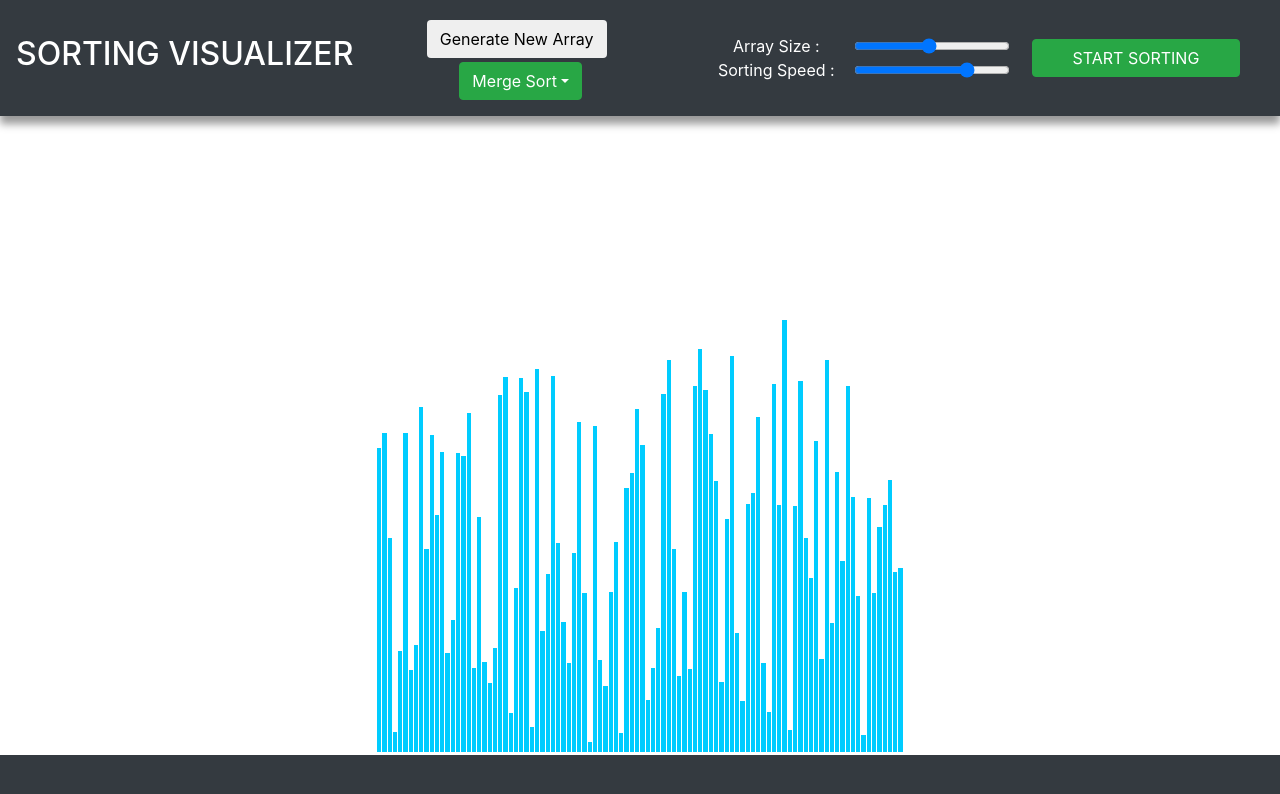
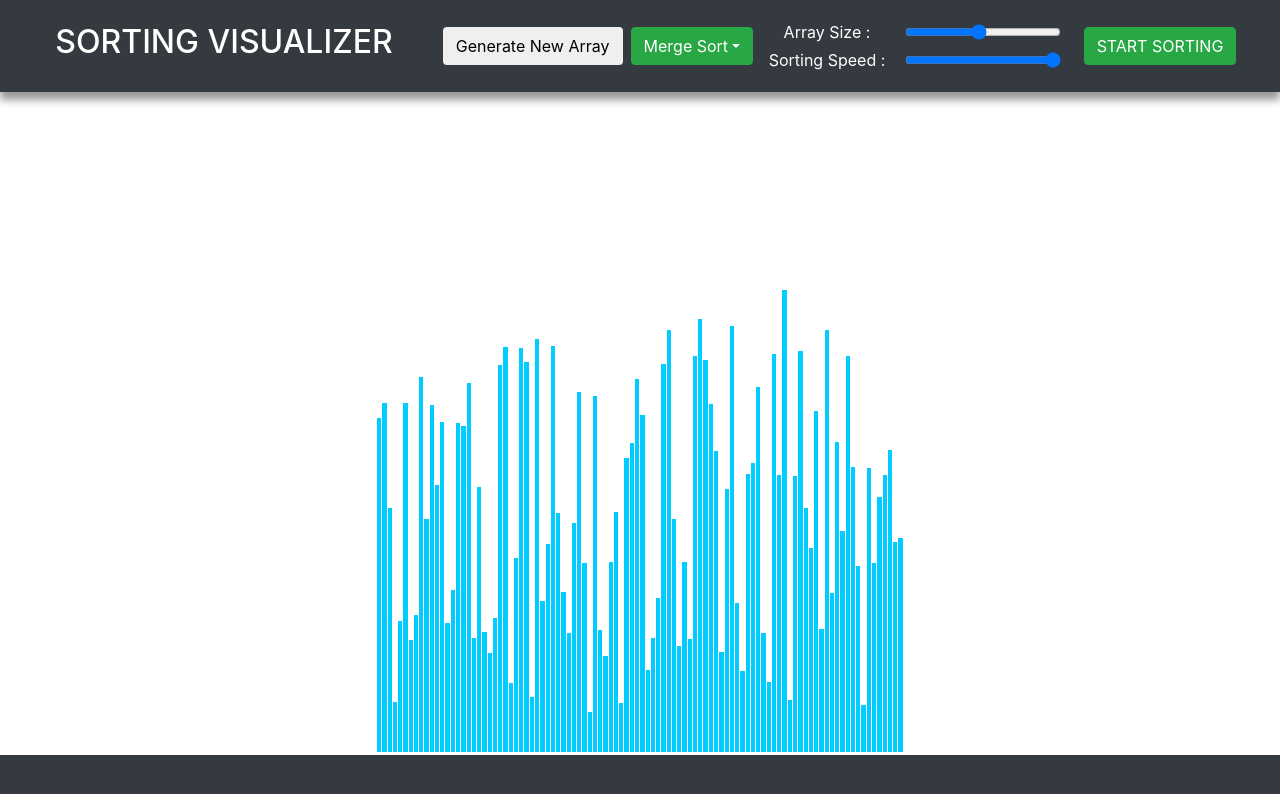
Before and after one commit to tusharmonga014/Sorting-Visualizer, a React (Create React App) app: page / in a window 1280 px wide. Shown: the top 794 px of the page. Built offline with nearby package versions, Linux system fonts and the light colour scheme.

Commit message:
UI updated

```diff
--- a/src/components/ArrayBars/ArrayBars.css
+++ b/src/components/ArrayBars/ArrayBars.css
@@ -14,6 +14,7 @@ body {
     left: 0;
     margin-left: auto;
     margin-right: auto;
+    overflow-y: inherit;
     position: absolute;
     right: 0;
 }
--- a/src/components/ArrayBars/ArrayBars.jsx
+++ b/src/components/ArrayBars/ArrayBars.jsx
@@ -110,7 +110,7 @@ class ArrayBars extends Component {
         const barsDisplayAreaWidth = this.getBarsDisplayAreaWidth(arraySize);
         const marginBetween = this.getMarginBetweenBars(arraySize);
         const barWidth = this.getBarWidth(arraySize, barsDisplayAreaWidth, marginBetween);
-        const displayBarHeight = arraySize < 23 ? true : false;
+        const displayBarHeight = window.screen.width >= 500 && arraySize < 23 ? true : false;
 
         return (
             <div>
@@ -120,7 +120,7 @@ class ArrayBars extends Component {
                             let backgroundColor = currentlyChecking.includes(idx) ? BAR_COLOUR_WHILE_CHECKING : BAR__COLOUR_DEFAULT;
                             backgroundColor = idx === pivot ? BAR_COLOUR_PIVOT : backgroundColor;
                             backgroundColor = sortedArray.includes(idx) ? BAR_COLOUR_SORTED : backgroundColor;
-                            let barIdForHeightDisplay = 'bar' + idx;
+                            const barIdForHeightDisplay = 'bar' + idx;
                             this.enableControlbarFeaturesWhenArrayIsSorted();
 
                             return (
--- a/src/components/ControlBar/ControlBar.css
+++ b/src/components/ControlBar/ControlBar.css
@@ -1,9 +1,12 @@
 /* classes */
 
 .nav {
+    -moz-box-shadow: 0 8px 8px 0px #999;
     -webkit-box-shadow: 0 8px 8x 0px #999;
-    -moz-box-shadow: 0 8px 8px 0px #999;
     box-shadow: 0 8px 8px 0px #999;
+    position: absolute;
+    top: 0;
+    width: 100%;
 }
 
 .slider-controls {
--- a/src/components/ControlBar/ControlBar.jsx
+++ b/src/components/ControlBar/ControlBar.jsx
@@ -90,11 +90,11 @@ class ControlBar extends Component {
 
     return (
       <div className='nav navbar navbar-dark bg-dark text-center p-3'>
-        <div className='navbar navbar-brand col-sm-12 col-md-6 col-lg-3 text-center m-0 p-0'>
+        <div className='navbar navbar-brand col-sm-12 col-md-6 col-lg-4 text-center m-0 p-0'>
           <h2>SORTING VISUALIZER</h2>
         </div>
 
-        <div className="col-sm-12 col-md-6 col-lg-3  text-center">
+        <div className="col-sm-12 col-md-6 col-lg-3 text-center m-0 p-0 array-algo-buttons">
           <button className='generate-array-button btn btn-white btn-round mt-1 mb-1 mr-2 input-disable-when-running'
             onClick={() => { this.resetArray(arraySize) }}>
             Generate New Array
@@ -144,22 +144,22 @@ class ControlBar extends Component {
         </div>
 
         <div className='col-md-12 col-lg-3 row slider-controls'>
-          <div className='text-white text-center text-disable-when-running slider-controls col-sm-3 col-md-6 col-lg-6'>
+          <div className='text-white text-center text-disable-when-running slider-controls col-sm-3 col-md-6 col-lg-6 mt-1 mb-1'>
             Array Size :
           </div>
           <input
-            className='input-disable-when-running text-center slider-controls slider-range col-sm-7 col-md-6 col-lg-6'
+            className='input-disable-when-running text-center slider-controls slider-range col-sm-7 col-md-6 col-lg-6 mt-1 mb-1'
             type="range"
             min={MIN_ARRAY_SIZE}
             max={MAX_ARRAY_SIZE}
             defaultValue={DEFAULT_ARRAY_SIZE}
             onChange={this.changeArraySize}
           />
-          <div className='text-white text-center text-disable-when-running slider-controls col-sm-3 col-md-6 col-lg-6'>
+          <div className='text-white text-center text-disable-when-running slider-controls col-sm-3 col-md-6 col-lg-6 mb-1'>
             Sorting Speed :
           </div>
           <input
-            className='input-disable-when-running text-center slider-controls slider-range col-sm-7 col-md-6 col-lg-6'
+            className='input-disable-when-running text-center slider-controls slider-range col-sm-7 col-md-6 col-lg-6 mb-1'
             type="range"
             min="1"
             max={SORTING_SPEED_UPPER_LIMIT}
@@ -168,11 +168,13 @@ class ControlBar extends Component {
           />
         </div>
 
-        <button
-          className="btn btn-success mr-4 col-sm-12 col-md-12 col-lg-2"
-          onClick={this.startSorting}>
-          START SORTING
-        </button>
+        <div className="col-sm-12 col-md-12 col-lg-2 text-center">
+          <button
+            className="btn btn-success"
+            onClick={this.startSorting}>
+            START SORTING
+          </button>
+        </div>
 
       </div>
     )
--- a/src/defaults/index.js
+++ b/src/defaults/index.js
@@ -1,7 +1,7 @@
 /**
  * Array's lowest value
  */
-const ARRAY_MIN_VALUE = 10;
+const ARRAY_MIN_VALUE = 40;
 /**
  * Array's largest value
  * ARRAY_MAX_VALUE > 500 will overlap with Control-Bar
@@ -12,8 +12,8 @@ const ARRAY_MAX_VALUE = 425;
  * Sorting speed range
  * SORTING_SPEED_LOWER_LIMIT is 0 always
  */
-const SORTING_SPEED_UPPER_LIMIT = 800;
-const DEFAULT_SELECTED_SPEED = 600;
+const SORTING_SPEED_UPPER_LIMIT = 100;
+const DEFAULT_SELECTED_SPEED = 100;
 
 /**
  * Minimum array length
@@ -22,8 +22,8 @@ const MIN_ARRAY_SIZE = 10;
 /**
  * Maximum array length
  */
-const MAX_ARRAY_SIZE = 200;
-const DEFAULT_ARRAY_SIZE = 100;
+const MAX_ARRAY_SIZE = window.screen.width <= 600 ? 100 : 200;
+const DEFAULT_ARRAY_SIZE = MAX_ARRAY_SIZE / 2;
 
 /**
  * Bar colour when its neither sorted
@@ -57,7 +57,9 @@ const DEFAULT_SELECTED_ALGORITHM = 'MERGE_SORT';
  * @returns space between each bar depending upon the arraySize
  */
 const MARGIN_BETWEEN_BARS = (arraySize) => {
-    return arraySize <= 10 ? 4 : arraySize <= 50 ? 2 : 1
+    return arraySize <= 10 ? 4
+        : arraySize <= 50 ? 2
+            : 1
 };
 
 /**
@@ -69,7 +71,9 @@ const MARGIN_BETWEEN_BARS = (arraySize) => {
  *          1 shows full screen
  */
 const SCREEN_PERCENTAGE_TO_OCCUPY = (arraySize) => {
-    return arraySize <= 10 ? 0.33 : arraySize <= 50 ? 0.50 : 0.66;
+    return window.screen.width <= 600 ? 0.80
+            : arraySize <= 16? 0.50
+                : 0.66;
 }
 
 /**
```
